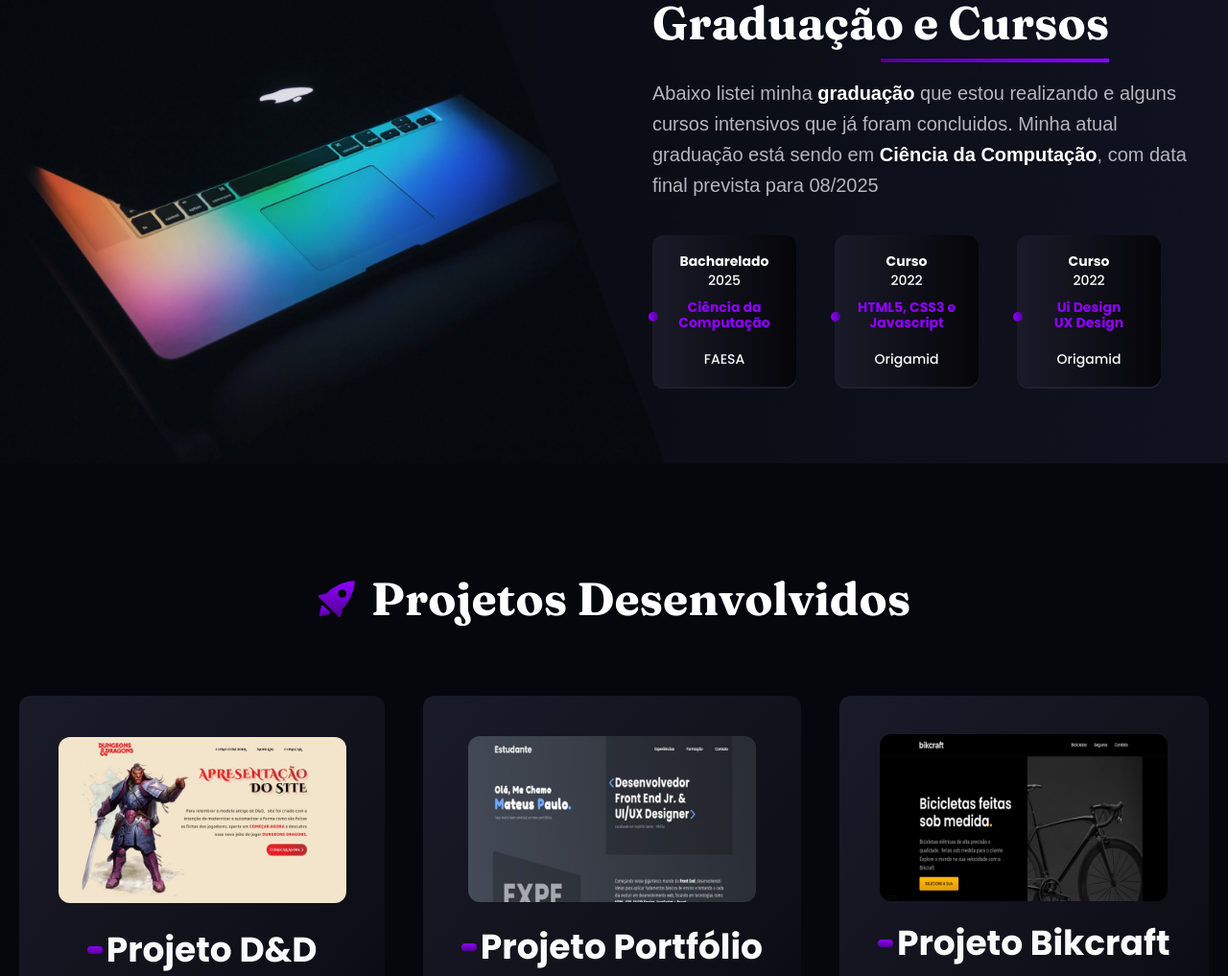
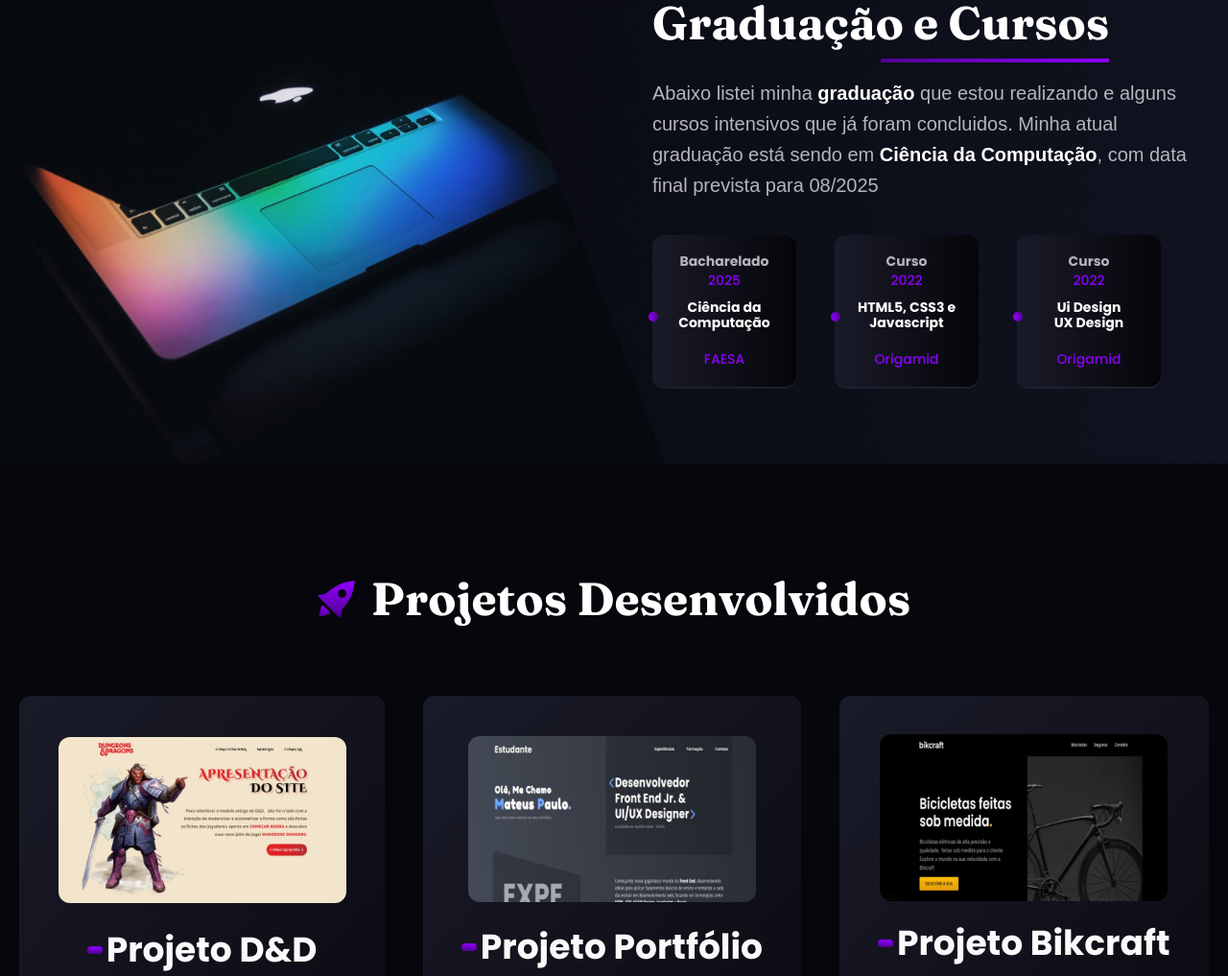
Before and after one commit to mateusdev7/mateusdev7.github.io, a plain HTML site: page index.html in a window 1280 px wide. Shown: the part 1406-2423 px from the top of the page at 96% size. Drawn offline with Linux system fonts and the light colour scheme; a web font is replaced by a local one.

Commit message:
Novas atualizações

```diff
--- a/css/global/formacao/formacao.css
+++ b/css/global/formacao/formacao.css
@@ -92,6 +92,16 @@
     top: 80px;
 }
 
+.lista-formacoes li:hover::before {
+    content: none;
+    transform: 0.3s;
+}
+
+.lista-formacoes li:hover {
+    box-shadow: 0px 0px 10px var(--destaque);
+    transform: 0.3s;
+}
+
 .lista-formacoes h3 {
     margin-bottom: 4px;
 }
@@ -102,7 +112,7 @@
 
 .lista-formacoes p {
     margin-bottom: 20px;
-    color: var(--destaque);
+    color: var(--brancototal);
 }
 
 @media (max-width: 1200px) {
--- a/index.html
+++ b/index.html
@@ -105,22 +105,22 @@
                 <div>
                     <ul class="lista-formacoes">
                         <li>
-                            <h3 class="font-1-p-b-3 white2">Bacharelado</h3>
-                            <h4 class="font-1-p-m white2">2025</h4>
-                            <p class="font-1-p-b-3 white2">Ciência da <br>Computação</p>
-                            <span class="font-1-p-m white2">FAESA</span>
+                            <h3 class="font-1-p-b-3 black5">Bacharelado</h3>
+                            <h4 class="font-1-p-m destaque">2025</h4>
+                            <p class="font-1-p-b-3 brancototal">Ciência da <br>Computação</p>
+                            <span class="font-1-p-m destaque">FAESA</span>
                         </li>
                         <li>
-                            <h3 class="font-1-p-b-3 white2">Curso</h3>
-                            <h4 class="font-1-p-m white2">2022</h4>
-                            <p class="font-1-p-b-3 white2">HTML5, CSS3 e <br>Javascript</p>
-                            <span class="font-1-p-m white2">Origamid</span>
+                            <h3 class="font-1-p-b-3 black5">Curso</h3>
+                            <h4 class="font-1-p-m destaque">2022</h4>
+                            <p class="font-1-p-b-3 brancototal">HTML5, CSS3 e <br>Javascript</p>
+                            <span class="font-1-p-m destaque">Origamid</span>
                         </li>
                         <li>
-                            <h3 class="font-1-p-b-3 white2">Curso</h3>
-                            <h4 class="font-1-p-m white2">2022</h4>
-                            <p class="font-1-p-b-3 white2">Ui Design <br>UX Design</p>
-                            <span class="font-1-p-m white2">Origamid</span>
+                            <h3 class="font-1-p-b-3 black5">Curso</h3>
+                            <h4 class="font-1-p-m destaque">2022</h4>
+                            <p class="font-1-p-b-3 brancototal">Ui Design <br>UX Design</p>
+                            <span class="font-1-p-m destaque">Origamid</span>
                         </li>
                     </ul>
                 </div>
@@ -150,7 +150,7 @@
                                 <img src="img/projetos/imagem_portfolio.jpg" alt="Projeto Portfólio">
                             </picture>
                             <h2 class="font-1-p-b white2">Projeto Portfólio</h2>
-                            <p class="font-3-b-r black5">Projeto desenvolvido durante o curso de <span class="brancototal">HTML/CSS/Js para iniciantes de Origamid</span>. A ideia era fazer um Portfólio com o modelo apresentado, contudo, com <span class="brancototal">nossas características</span>. <br><br><span class="destaque font-1-p-b-3">AVISO: esse modelo já está descartado, pois, o modelo atual é que o você está utilizando.</span></p>
+                            <p class="font-3-b-r black5">Projeto desenvolvido durante o curso de <span class="brancototal">HTML/CSS/Js para iniciantes de Origamid</span>. A ideia era fazer um Portfólio com o modelo apresentado, contudo, com <span class="brancototal">nossas características</span>. <br><br><span class="destaque font-1-p-b-3">AVISO: esse modelo já está descartado, pois, o modelo atual é o que você está utilizando.</span></p>
                             <a class="botao font-1-p-sb" href="https://www.figma.com/file/htRziebgrb7LtftcywsZMs/projetos_pessoais?node-id=5%3A4" target="_blank">Acessar no Figma <img src="/img/projetos/icon_arrow.svg" alt=""></a>
                         </li>
                         <li>
```
